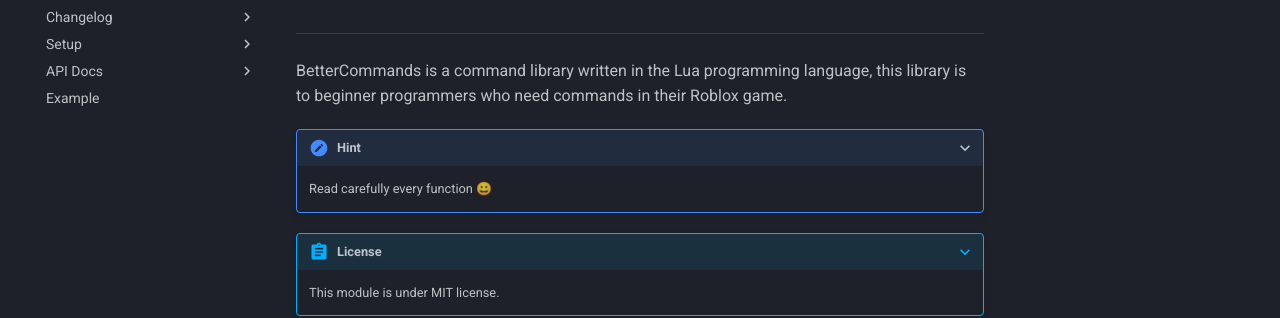
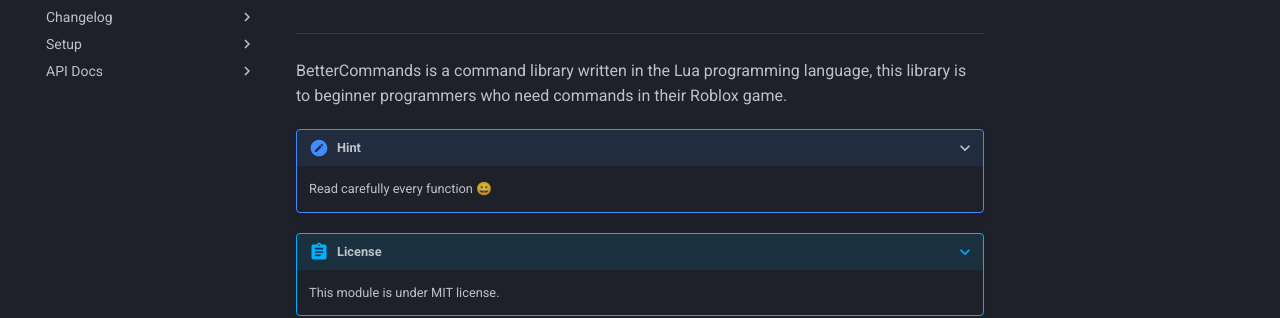
Before and after one commit to k4he1/BetterCommands, an MkDocs documentation site: the page built from docs/index.md, in a window 1280 px wide. Shown: the part 148-466 px from the top of the page. Built offline with MkDocs 1.6.1 and Material for MkDocs 9.7.7, drawn with Linux system fonts in a browser that asks for light colours.

Commit message:
Update mkdocs.yml

```diff
--- a/mkdocs.yml
+++ b/mkdocs.yml
@@ -30,7 +30,6 @@
     - Await API: api/await.md
     - Role API: api/role.md
     - Miscellaneous: api/misc.md
-  - Example: example.md
 
 
 markdown_extensions:
```
